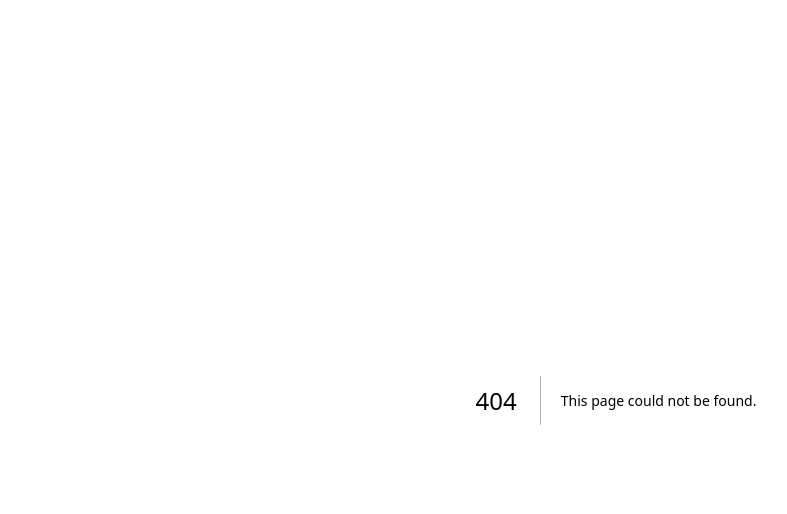
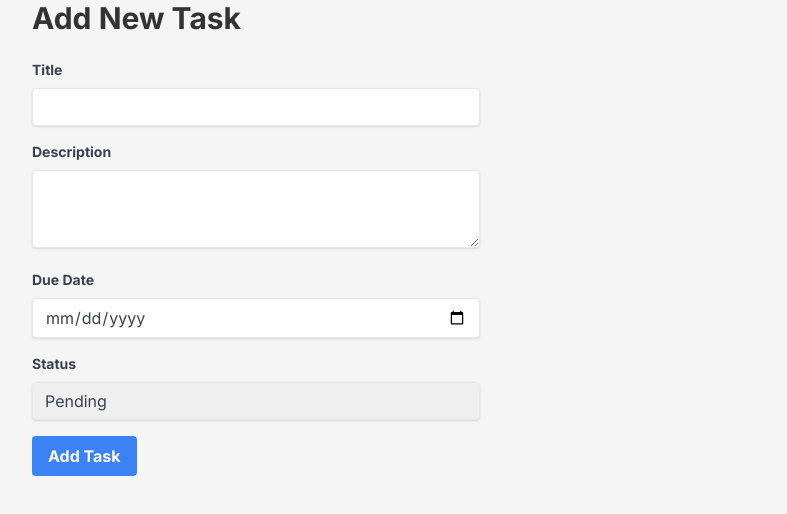
Before and after one commit to yumutlu/task-management-app, a Next.js app in the folder frontend/: page /tasks/new in a window 1280 px wide. Before the commit this address had no page. Shown: the top 514 px of the page, without its empty margins (24-811 px from the left). Built offline with nearby package versions, Linux system fonts and the light colour scheme.

Commit message:
Create Add Task page with form for new tasks

```diff
--- /dev/null
+++ b/frontend/src/app/tasks/new/page.tsx
@@ -0,0 +1,107 @@
+'use client';
+import React, { useState } from 'react';
+import axios from 'axios';
+import { useRouter } from 'next/navigation';
+
+const AddTask: React.FC = () => {
+    const router = useRouter();
+    const [task, setTask] = useState({
+        title: '',
+        description: '',
+        dueDate: '',
+        status: 'pending'
+    });
+
+    const handleChange = (e: React.ChangeEvent<HTMLInputElement | HTMLTextAreaElement | HTMLSelectElement>) => {
+        const { name, value } = e.target;
+        setTask(prevTask => ({
+            ...prevTask,
+            [name]: value
+        }));
+    };
+
+    const handleSubmit = async (e: React.FormEvent<HTMLFormElement>) => {
+        e.preventDefault();
+        try {
+            await axios.post(`${process.env.NEXT_PUBLIC_API_URL}/tasks`, task);
+            router.push('/tasks');
+        } catch (error) {
+            console.error('Error creating task:', error);
+        }
+    };
+
+    return (
+        <div className="container mx-auto px-4 py-8">
+            <h1 className="text-3xl font-bold mb-6">Add New Task</h1>
+            <form onSubmit={handleSubmit} className="max-w-md">
+                <div className="mb-4">
+                    <label htmlFor="title" className="block text-gray-700 text-sm font-bold mb-2">
+                        Title
+                    </label>
+                    <input
+                        type="text"
+                        id="title"
+                        name="title"
+                        value={task.title}
+                        onChange={handleChange}
+                        className="shadow appearance-none border rounded w-full py-2 px-3 text-gray-700 leading-tight focus:outline-none focus:shadow-outline"
+                        required
+                    />
+                </div>
+                <div className="mb-4">
+                    <label htmlFor="description" className="block text-gray-700 text-sm font-bold mb-2">
+                        Description
+                    </label>
+                    <textarea
+                        id="description"
+                        name="description"
+                        value={task.description}
+                        onChange={handleChange}
+                        className="shadow appearance-none border rounded w-full py-2 px-3 text-gray-700 leading-tight focus:outline-none focus:shadow-outline"
+                        rows={3}
+                    ></textarea>
+                </div>
+                <div className="mb-4">
+                    <label htmlFor="dueDate" className="block text-gray-700 text-sm font-bold mb-2">
+                        Due Date
+                    </label>
+                    <input
+                        type="date"
+                        id="dueDate"
+                        name="dueDate"
+                        value={task.dueDate}
+                        onChange={handleChange}
+                        className="shadow appearance-none border rounded w-full py-2 px-3 text-gray-700 leading-tight focus:outline-none focus:shadow-outline"
+                        required
+                    />
+                </div>
+                <div className="mb-4">
+                    <label htmlFor="status" className="block text-gray-700 text-sm font-bold mb-2">
+                        Status
+                    </label>
+                    <select
+                        id="status"
+                        name="status"
+                        value={task.status}
+                        onChange={handleChange}
+                        className="shadow appearance-none border rounded w-full py-2 px-3 text-gray-700 leading-tight focus:outline-none focus:shadow-outline"
+                    >
+                        <option value="pending">Pending</option>
+                        <option value="in-progress">In Progress</option>
+                        <option value="completed">Completed</option>
+                    </select>
+                </div>
+                <div className="flex items-center justify-between">
+                    <button
+                        type="submit"
+                        className="bg-blue-500 hover:bg-blue-700 text-white font-bold py-2 px-4 rounded focus:outline-none focus:shadow-outline"
+                    >
+                        Add Task
+                    </button>
+                </div>
+            </form>
+        </div>
+    );
+};
+
+export default AddTask;
```
